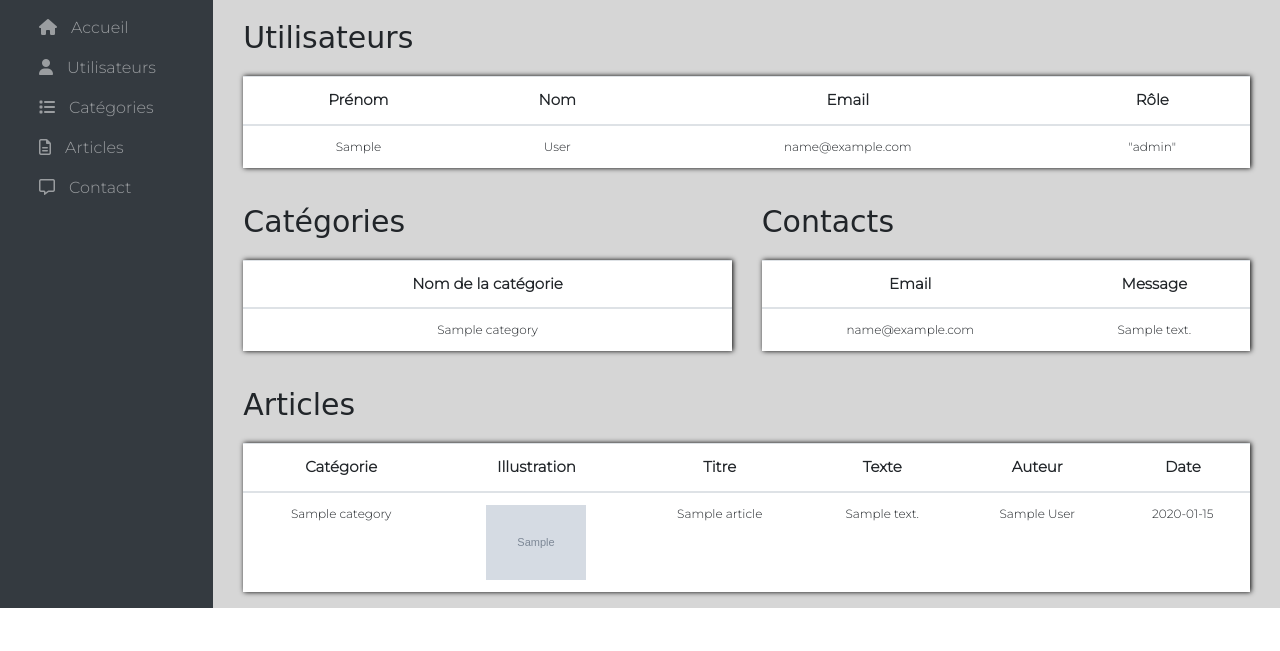
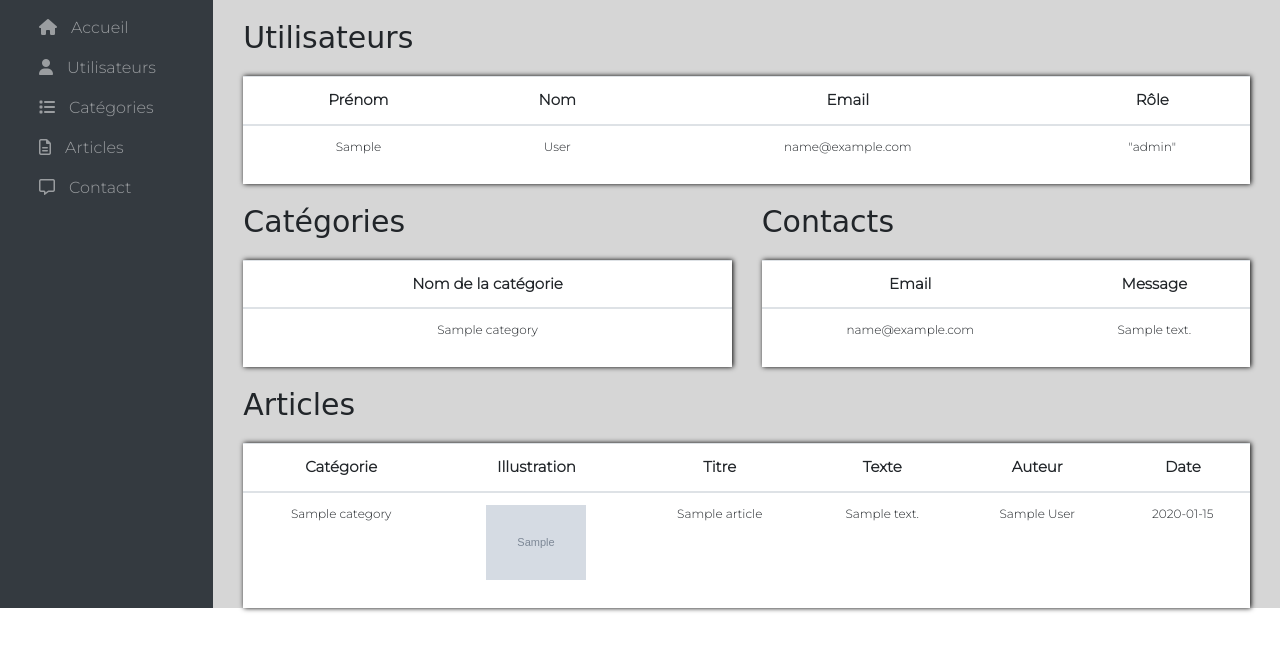
Before and after one commit to Julia-Legrand/Site-actualites, a PHP site: template site-actualites/templates/main/admin.html.twig in a window 1280 px wide. Shown: the part 16-667 px from the top of the page. Run offline with PHP 8.4, Linux system fonts and the light colour scheme; the template is opened without the code that fills it: most values are stand-ins (such as "Sample title", 1, 10 or a date in 2020); grey boxes marked "Sample" are stand-in pictures; some libraries are stand-ins or nearby versions; some web fonts are replaced.

Commit message:
Finalisation du code

```diff
--- a/site-actualites/public/css/_responsive.scss
+++ b/site-actualites/public/css/_responsive.scss
@@ -40,6 +40,13 @@
                 margin: 0 10px !important;
             }
         }
+    }
+}
+
+@media (max-width: 767.98px) {
+    /*************** SIDEBARS  ***************/
+    .flex-md-column {
+        flex-direction: column !important;
     }
 }
 
@@ -140,7 +147,7 @@
         }
     }
 
-    /***** REDACTOR'S PAGE *****/
+    /*************** REDACTOR'S PAGE ***************/
     #redacAdmin {
         .bloc-article {
             width: 280px !important;
--- a/site-actualites/public/css/style.css
+++ b/site-actualites/public/css/style.css
@@ -24,6 +24,12 @@
   }
   footer .footerBloc .list {
     margin: 0 10px !important;
+  }
+}
+@media (max-width: 767.98px) {
+  /*************** SIDEBARS  ***************/
+  .flex-md-column {
+    flex-direction: column !important;
   }
 }
 @media all and (max-width: 700px) {
@@ -84,7 +90,7 @@
   footer .footerBloc ul, footer .footerBloc a, footer .footerBloc small {
     font-size: 11px;
   }
-  /***** REDACTOR'S PAGE *****/
+  /*************** REDACTOR'S PAGE ***************/
   #redacAdmin .bloc-article {
     width: 280px !important;
     height: 420px !important;
@@ -392,16 +398,16 @@ footer .footerBloc i {
   margin: 20px 0;
   font-size: 30px;
 }
-.mainAdmin table {
+.mainAdmin .table-responsive {
   background-color: white;
   box-shadow: black 1px 0 5px;
   font-family: "Montserrat", sans-serif;
 }
-.mainAdmin table th {
+.mainAdmin .table-responsive th {
   font-size: 15px;
   text-align: center;
 }
-.mainAdmin table td {
+.mainAdmin .table-responsive td {
   font-size: 12px;
   text-align: center;
 }
--- a/site-actualites/public/css/style.scss
+++ b/site-actualites/public/css/style.scss
@@ -337,7 +337,7 @@ footer {
         font-size: 30px;
     }
 
-    table {
+    .table-responsive {
         background-color: white;
         box-shadow: black 1px 0 5px;
         font-family: 'Montserrat', sans-serif;
--- a/site-actualites/templates/_partials/_sidebar.html.twig
+++ b/site-actualites/templates/_partials/_sidebar.html.twig
@@ -1,6 +1,10 @@
-<aside class="col-md-2 bg-dark pr-0">
-	<nav class="navbar navbar-expand navbar-dark bg-dark flex-md-column flex-row align-items-start">
-		<div class="collapse navbar-collapse">
+<aside class="col-md-2 pr-0 h-100" style="background-color:#343A40;">
+	<nav class="navbar navbar-expand-md flex-md-column flex-row align-items-start navbar-dark bg-dark">
+		<button class="navbar-toggler" type="button" data-bs-toggle="collapse" data-bs-target="#sidebarNav" aria-controls="sidebarNav" aria-expanded="false" aria-label="Menu pour mobile">
+			<span class="navbar-toggler-icon"></span>
+		</button>
+
+		<div class="collapse navbar-collapse" id="sidebarNav">
 			<ul class="flex-md-column flex-row navbar-nav w-100 justify-content-between">
 				<li class="nav-item">
 					<a class="nav-link" href="{{ path('admin') }}">
--- a/site-actualites/templates/base.html.twig
+++ b/site-actualites/templates/base.html.twig
@@ -27,8 +27,7 @@
         {% block footer %}{% endblock %}
 
 		<!-- SCRIPT -->
-		<script src="https://unpkg.com/@popperjs/core@2.0.8/dist/umd/popper.min.js" integrity="sha384-saZl5QQ0KioCVpYFo3oOJN6tKDf9zDkPbPEqxIqDciq3jHo9l3gZc5FaXFnfaHLb" crossorigin="anonymous"></script>
-		<script src="https://unpkg.com/bootstrap@5.5.1/dist/js/bootstrap.min.js" integrity="sha384-dWqVf9FXgxp4uoRP9ca9-fX4E5f3p0Op64aAXLPx3KAWgXJCk9JusIi5KW+IJNme" crossorigin="anonymous"></script>
+		<script src="https://cdn.jsdelivr.net/npm/bootstrap@5.3.0/dist/js/bootstrap.bundle.min.js"></script>
 		<script src={{ asset('js/scripts.js') }}></script>
 	</body>
 </html>
--- a/site-actualites/templates/main/admin.html.twig
+++ b/site-actualites/templates/main/admin.html.twig
@@ -5,13 +5,14 @@
 {% block body %}
 	{% include "_partials/_headerAdmin.html.twig" %}
 	<main class="mainAdmin">
-		<section class="row mr-0 ml-0">
+		<section class="row mr-0 ml-0" style="background-color:#343A40;">
 			{% include "_partials/_sidebar.html.twig" %}
 
 			<div class="col-md-10" id="dashboard">
 				<div class="row mr-0 ml-0">
 					<div class="col-md-12">
 						<h2>Utilisateurs</h2>
+						<div class="table-responsive">
 							<table class="table">
 								<thead>
 									<tr>
@@ -34,10 +35,12 @@
 							</table>
 						</div>
 					</div>
+				</div>
 
 				<div class="row mr-0 ml-0">
 					<div class="col-md-6">
 						<h2>Catégories</h2>
+						<div class="table-responsive">
 							<table class="table">
 								<thead>
 									<tr>
@@ -53,8 +56,10 @@
 								</tbody>
 							</table>
 						</div>
+					</div>
 					<div class="col-md-6">
 						<h2>Contacts</h2>
+						<div class="table-responsive">
 							<table class="table">
 								<thead>
 									<tr>
@@ -73,10 +78,12 @@
 							</table>
 						</div>
 					</div>
+				</div>
 
 				<div class="row mr-0 ml-0">
 					<div class="col-md-12">
 						<h2>Articles</h2>
+						<div class="table-responsive">
 							<table class="table">
 								<thead>
 									<tr>
@@ -104,6 +111,7 @@
 						</div>
 					</div>
 				</div>
+			</div>
 		</section>
 	</main>
 {% endblock %}
```
Also changed, not shown: 1 other file. Lines whose indentation alone changed are shown as unchanged.
